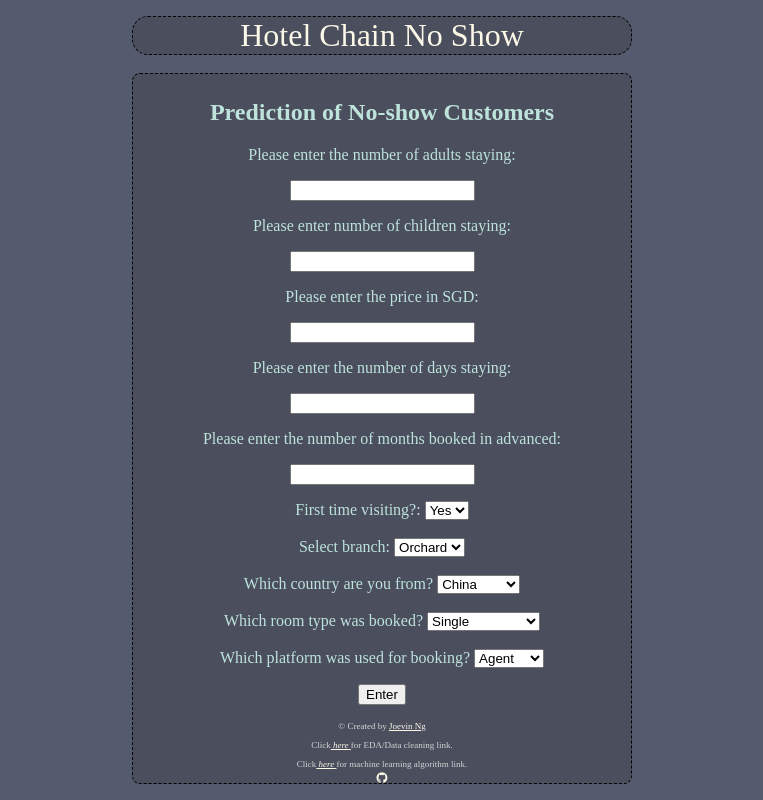
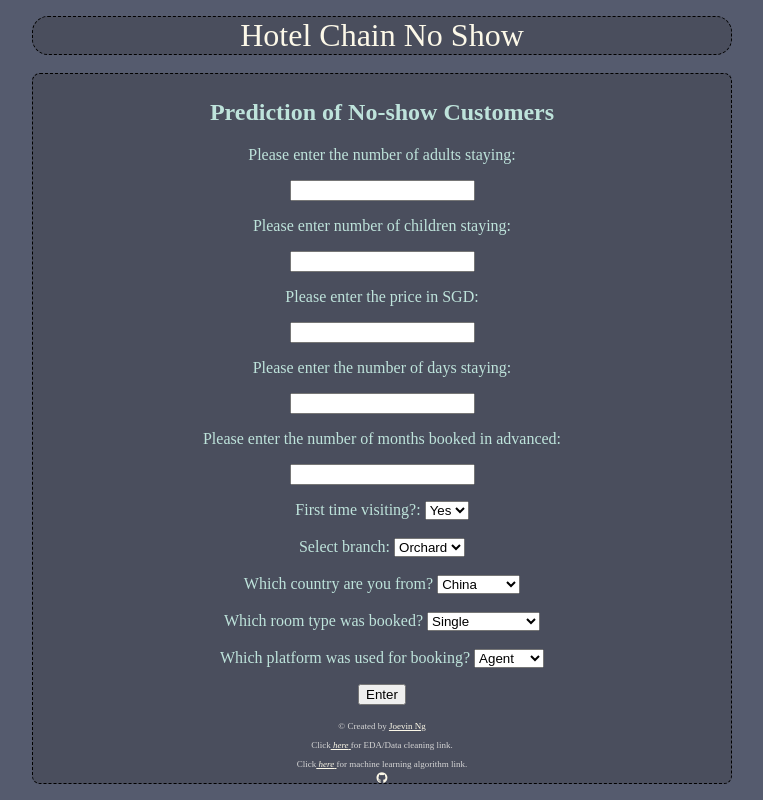
Before and after one commit to nnnvnnn/hotelnoshowheroku, a Flask app: page / in a window 1280 px wide. Shown: the whole page, without its empty margins (258-1021 px from the left). Run offline with Flask 2, Linux system fonts and the light colour scheme; some libraries are stand-ins or nearby versions.

Commit message:
Update styles.css

```diff
--- a/static/css/styles.css
+++ b/static/css/styles.css
@@ -4,7 +4,7 @@ body {
     text-align: center;
     align-content:center;
     margin: auto;
-    width: 500px;
+    width: 700px;
 }
 
 .navbar {
```
